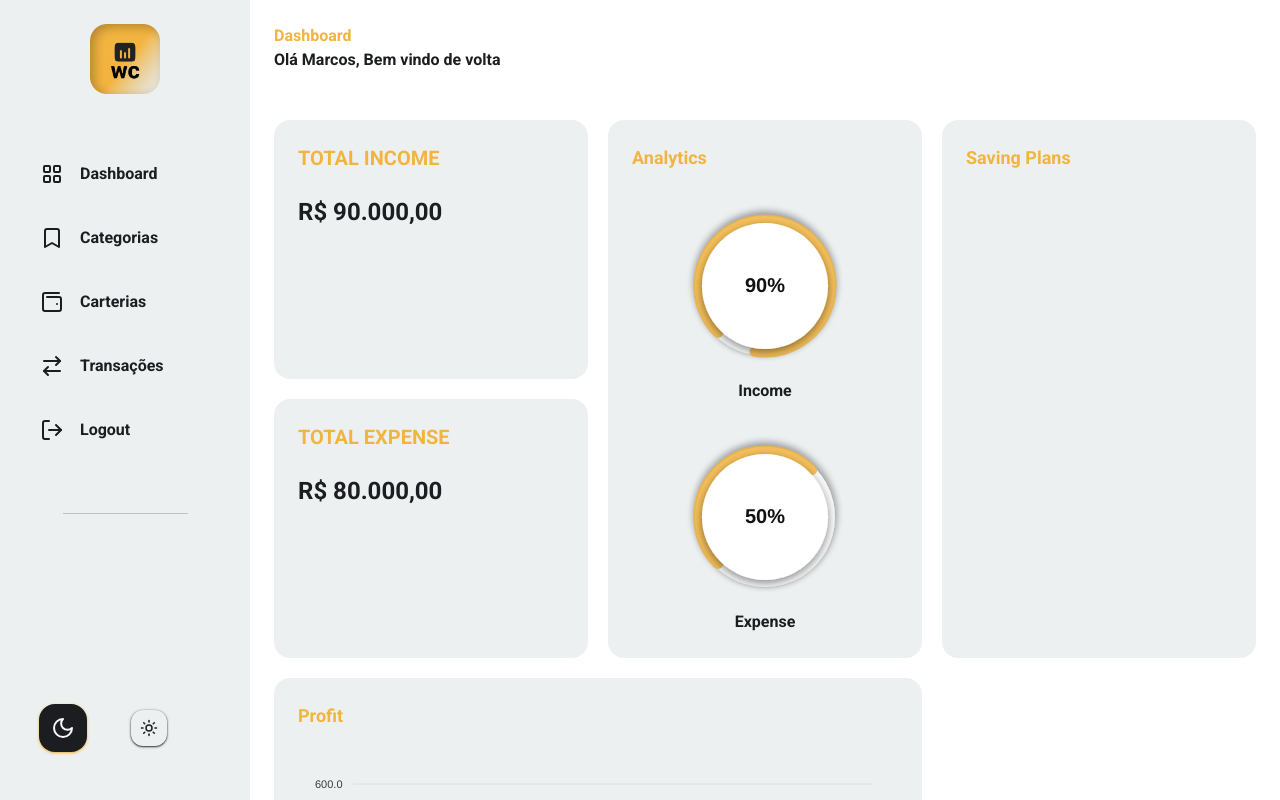
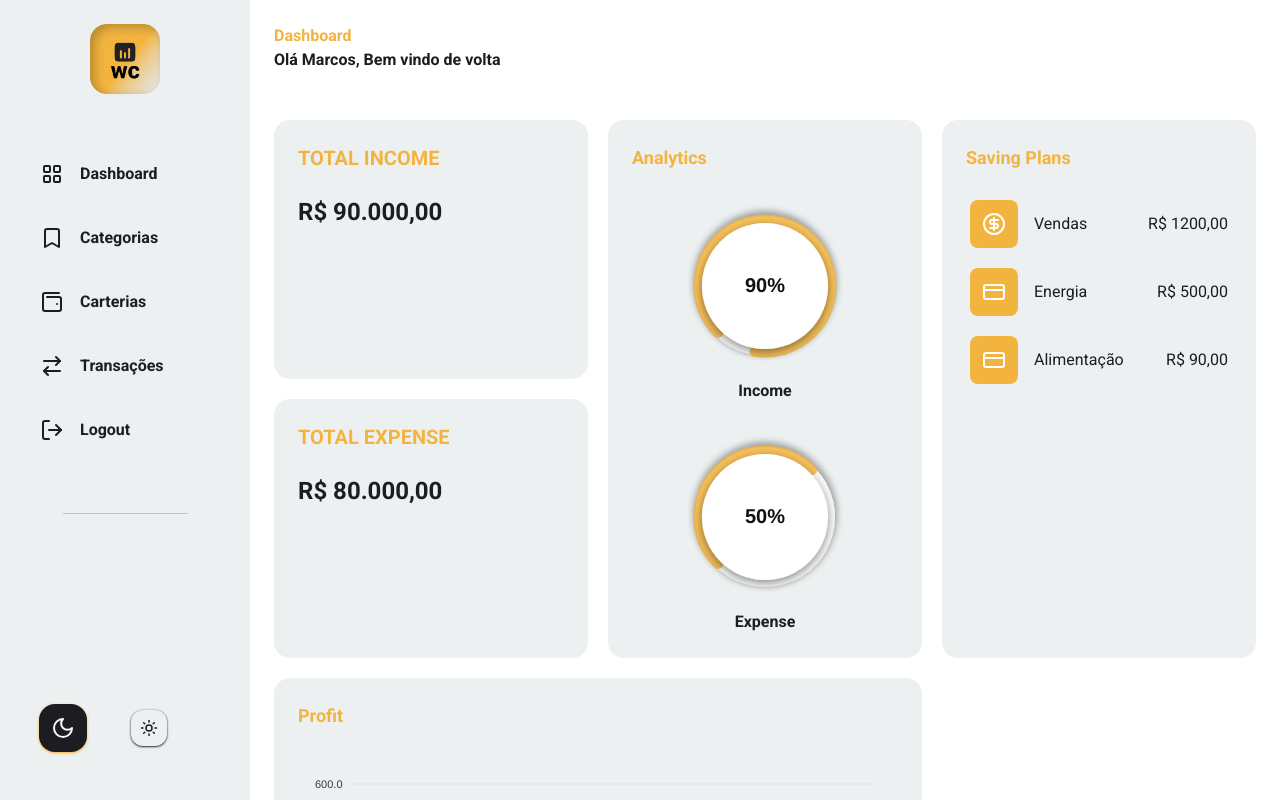
Before and after one commit to devbymarcos/finnanceweb, a Next.js app: page / in a window 1280 px wide. Shown: the top 800 px of the page. Built offline with nearby package versions, Linux system fonts and the light colour scheme.

Commit message:
feat: zustand

```diff
--- a/src/app/(admin)/layout.tsx
+++ b/src/app/(admin)/layout.tsx
@@ -1,8 +1,7 @@
 "use client";
-import { roboto } from "@/fonts";
+
 import "../globals.css";
 import Sidebar from "@/components/sidebar/Sidebar";
-import { AppContext } from "@/hooks/useContextApp";
 
 export default function RootLayout({
   children,
@@ -10,11 +9,11 @@ export default function RootLayout({
   children: React.ReactNode;
 }) {
   return (
-    <AppContext>
+    <>
       <Sidebar />
       <main className="absolute md:left-[250px] w-full md:w-full-custom  p-6">
         <div className="container mx-auto">{children}</div>
       </main>
-    </AppContext>
+    </>
   );
 }
--- a/src/app/(admin)/page.tsx
+++ b/src/app/(admin)/page.tsx
@@ -1,3 +1,4 @@
+import SavePlansItem from "@/components/save-plans/SavePlansItem";
 import CardStyle from "../../components/cards/CardStyle";
 import HeaderDash from "./dash/HeaderDash";
 import dynamic from "next/dynamic";
@@ -60,6 +61,9 @@ function Index() {
             <h3 className="text-base-yellow first-line:font-bold text-lg">
               Saving Plans
             </h3>
+            <SavePlansItem title="Vendas" type="income" value="1200,00" />
+            <SavePlansItem title="Energia" type="expense" value="500,00" />
+            <SavePlansItem title="Alimentação" type="expense" value="90,00" />
           </CardStyle>
         </div>
         <div className="sm:col-span-2">
--- a/src/components/btn-dark-mode/BtnDark.tsx
+++ b/src/components/btn-dark-mode/BtnDark.tsx
@@ -1,13 +1,14 @@
 import MoonIcon from "../icons/MoonIcon";
-import { useContextApp } from "@/hooks/useContextApp";
+import { useStore } from "@/hooks/useStore";
 
 export const BtnDark = () => {
-  const { dark, setDark } = useContextApp();
+  const dark = useStore((state) => state.dark);
+  const updateDark = useStore((state) => state.updateDarkMode);
 
   function modeChange(e: any) {
     const html = document.querySelector("html");
     html?.classList.toggle("dark");
-    setDark(!dark);
+    updateDark(!dark);
   }
 
   return (
--- a/src/components/btn-dark-mode/BtnLight.tsx
+++ b/src/components/btn-dark-mode/BtnLight.tsx
@@ -1,13 +1,14 @@
 import SunIcon from "../icons/SunIcon";
-import { useContextApp } from "@/hooks/useContextApp";
+import { useStore } from "@/hooks/useStore";
 
 export const BtnLight = () => {
-  const { dark, setDark } = useContextApp();
+  const dark = useStore((state) => state.dark);
+  const updateDark = useStore((state) => state.updateDarkMode);
 
   function modeChange(e: any) {
     const html = document.querySelector("html");
     html?.classList.toggle("dark");
-    setDark(!dark);
+    updateDark(!dark);
   }
 
   return (
--- a/src/components/btn-menu-mobile/BtnMenumobile.tsx
+++ b/src/components/btn-menu-mobile/BtnMenumobile.tsx
@@ -1,15 +1,27 @@
 "use client";
-import { useContextApp } from "@/hooks/useContextApp";
+import { useStore } from "@/hooks/useStore";
 
 type Props = {
   colors: string;
 };
 
 const BtnMenuMobile = ({ colors }: Props) => {
-  const { dark } = useContextApp();
+  const [dark, updateOpenSideBar, openSideBar] = useStore((state) => [
+    state.dark,
+    state.updateOpenSideBar,
+    state.openSideBar,
+  ]);
+
+  function open() {
+    updateOpenSideBar(!openSideBar);
+  }
+
   return (
     <>
-      <button className="bg-base-gray dark:bg-base-black p-2 block md:hidden rounded-xl">
+      <button
+        onClick={open}
+        className="bg-base-gray dark:bg-base-black p-2 block md:hidden rounded-xl"
+      >
         <svg
           xmlns="http://www.w3.org/2000/svg"
           width="30"
--- a/src/components/menu/MenuSidebar.tsx
+++ b/src/components/menu/MenuSidebar.tsx
@@ -5,8 +5,7 @@ import WalletIcon from "../icons/WalletIcons";
 import TransactionIcon from "../icons/TransactionIcon";
 import LogoutIcon from "../icons/LogoutIcon";
 import React from "react";
-import { useContextApp } from "@/hooks/useContextApp";
-
+import { useStore } from "@/hooks/useStore";
 interface MenuData {
   title: string;
   icon: React.ReactElement;
@@ -14,7 +13,7 @@ interface MenuData {
 }
 
 const MenuSideBar = () => {
-  const { dark } = useContextApp();
+  const dark = useStore((state) => state.dark);
 
   const menuData: MenuData[] = [
     {
--- /dev/null
+++ b/src/components/save-plans/SavePlansItem.tsx
@@ -0,0 +1,64 @@
+type Props = {
+  title: string;
+  type: "income" | "expense";
+  value: string;
+};
+
+const SavePlansItem = ({ title, type, value }: Props) => {
+  return (
+    <div className=" p-1 flex gap-4 items-center -mb-3 justify-between">
+      <div className="flex gap-4 items-center">
+        <div className="p-3 rounded-lg bg-base-yellow">
+          {type == "income" && <IncomeIconType />}
+          {type == "expense" && <ExpenseIconType />}
+        </div>
+        <p className="text-base-black dark:text-base-white">{title}</p>
+      </div>
+      <p className="text-base-black dark:text-base-white">R$ {value}</p>
+    </div>
+  );
+};
+
+export default SavePlansItem;
+
+const IncomeIconType = () => {
+  return (
+    <>
+      <svg
+        xmlns="http://www.w3.org/2000/svg"
+        width="24"
+        height="24"
+        viewBox="0 0 24 24"
+        fill="none"
+        stroke="#fff"
+        stroke-width="2"
+        strokeLinecap="round"
+        strokeLinejoin="round"
+      >
+        <circle cx="12" cy="12" r="10" />
+        <path d="M16 8h-6a2 2 0 1 0 0 4h4a2 2 0 1 1 0 4H8" />
+        <path d="M12 18V6" />
+      </svg>
+    </>
+  );
+};
+const ExpenseIconType = () => {
+  return (
+    <>
+      <svg
+        xmlns="http://www.w3.org/2000/svg"
+        width="24"
+        height="24"
+        viewBox="0 0 24 24"
+        fill="none"
+        stroke="#fff"
+        strokeWidth="2"
+        strokeLinecap="round"
+        strokeLinejoin="round"
+      >
+        <rect width="20" height="14" x="2" y="5" rx="2" />
+        <line x1="2" x2="22" y1="10" y2="10" />
+      </svg>
+    </>
+  );
+};
--- a/src/components/sidebar/Sidebar.tsx
+++ b/src/components/sidebar/Sidebar.tsx
@@ -2,11 +2,17 @@ import Image from "next/image";
 import MenuSideBar from "../menu/MenuSidebar";
 import BtnDark from "@/components/btn-dark-mode/BtnDark";
 import BtnLight from "../btn-dark-mode/BtnLight";
+import { useStore } from "@/hooks/useStore";
+const Sidebar = () => {
+  const openSideBar: boolean = useStore((state) => state.openSideBar);
 
-const Sidebar = () => {
   return (
     <>
-      <aside className="w-[250px] -left-[250px] md:left-0 transition-all bg-base-gray h-screen fixed flex flex-col justify-between dark:bg-base-black overflow-y-auto  ">
+      <aside
+        className={`w-[250px] ${
+          openSideBar ? "left-0" : " -left-[250px]"
+        } md:left-0 transition-all bg-base-gray h-screen fixed flex flex-col justify-between dark:bg-base-black overflow-y-auto z-40  `}
+      >
         <div className="w-full mt-6">
           <Image
             src="/images/logo/logo-light.png"
--- a/src/hooks/useContextApp.tsx
+++ /dev/null
@@ -1,25 +0,0 @@
-"use client";
-import { createContext, useContext, useState, ReactNode } from "react";
-
-const AppCreateContext = createContext<{
-  dark: boolean;
-  setDark: React.Dispatch<React.SetStateAction<boolean>>;
-}>({ dark: false, setDark: () => {} });
-
-interface AppContextProviderProps {
-  children: ReactNode;
-}
-
-export const AppContext = ({ children }: AppContextProviderProps) => {
-  const [dark, setDark] = useState(false);
-
-  return (
-    <AppCreateContext.Provider value={{ dark, setDark }}>
-      {children}
-    </AppCreateContext.Provider>
-  );
-};
-
-export const useContextApp = () => {
-  return useContext(AppCreateContext);
-};
--- /dev/null
+++ b/src/hooks/useStore.ts
@@ -0,0 +1,18 @@
+import { create } from "zustand";
+
+type State = {
+  dark: boolean;
+  openSideBar: boolean;
+};
+
+type Action = {
+  updateDarkMode: (dark: boolean) => void;
+  updateOpenSideBar: (dark: boolean) => void;
+};
+
+export const useStore = create<State & Action>((set) => ({
+  dark: false,
+  updateDarkMode: (dark) => set(() => ({ dark: dark })),
+  openSideBar: false,
+  updateOpenSideBar: (openSidebar) => set(() => ({ openSideBar: openSidebar })),
+}));
```
